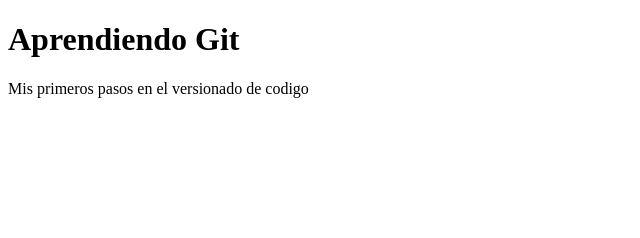
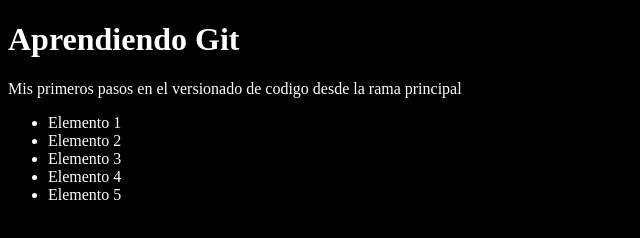
Before and after one commit to FrankUsqAbant/youttube-git, a plain HTML site: page index.html in a window 1280 px wide. Shown: the whole page, without its empty margins (0-640 px from the left). Drawn offline with Linux system fonts and the light colour scheme.

Commit message:
Agregando style

```diff
--- a/index.html
+++ b/index.html
@@ -5,13 +5,21 @@
   <meta charset="UTF-8">
   <meta name="viewport" content="width=device-width, initial-scale=1.0">
   <title>Aprendiendo Git </title>
+  <link rel="stylesheet" href="style.css">
 </head>
 
 <body>
   <h1>Aprendiendo Git </h1>
   <p>
-    Mis primeros pasos en el versionado de codigo
+    Mis primeros pasos en el versionado de codigo desde la rama principal
   </p>
+  <ul>
+    <li>Elemento 1</li>
+    <li>Elemento 2</li>
+    <li>Elemento 3</li>
+    <li>Elemento 4</li>
+    <li>Elemento 5</li>
+  </ul>
 </body>
 
 </html>
```
